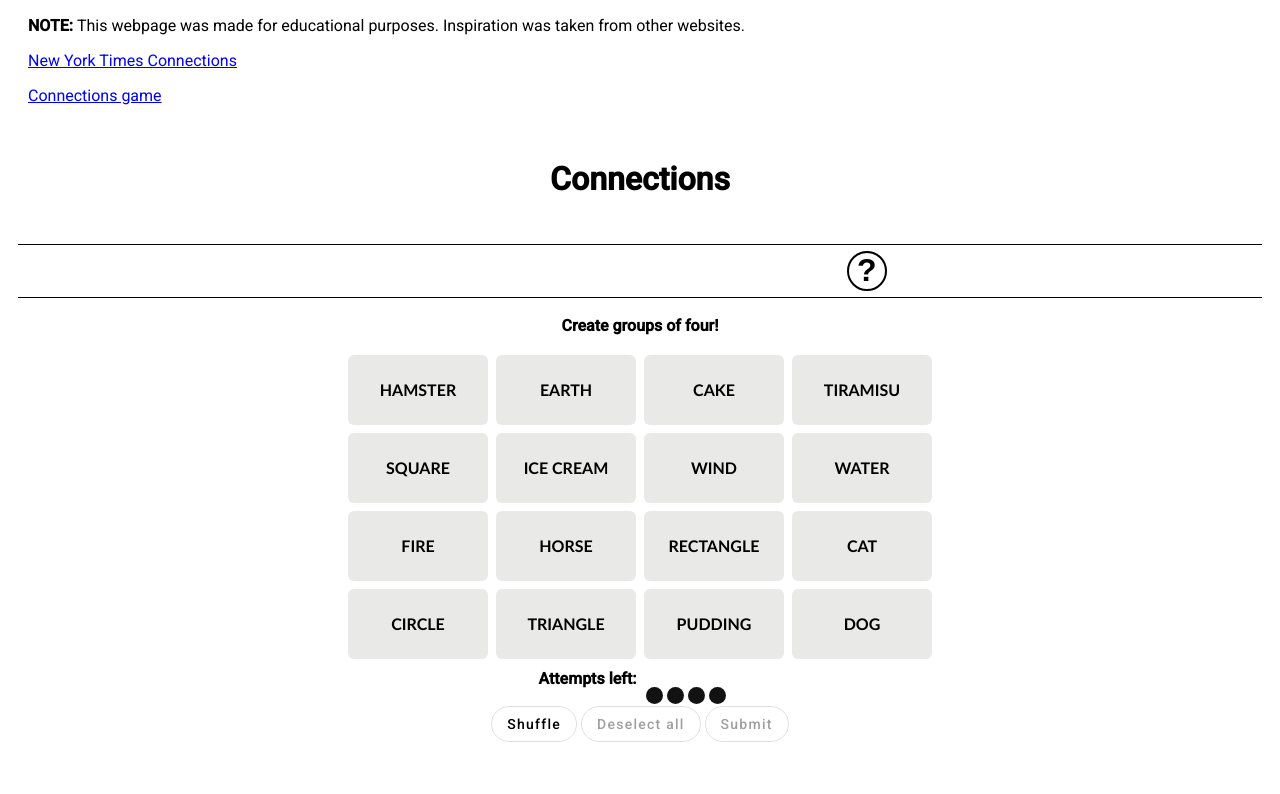
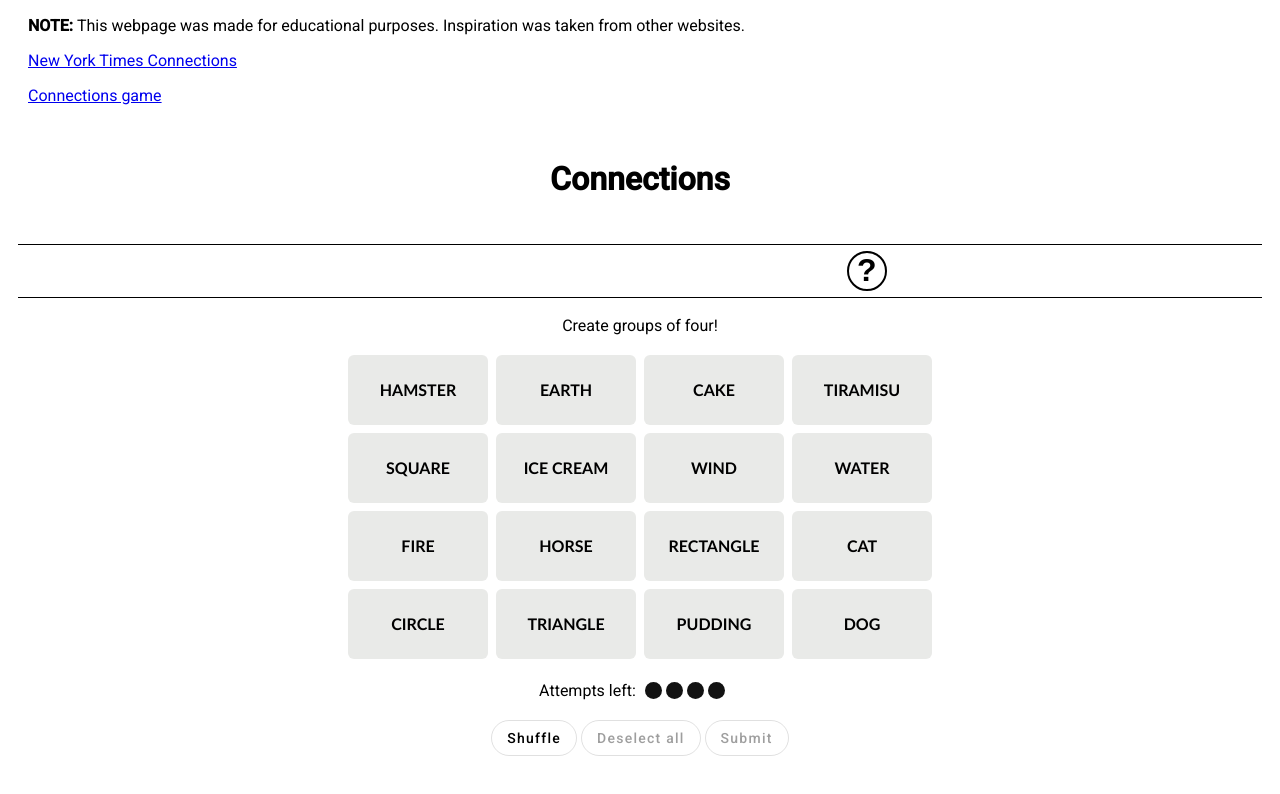
Before and after one commit to emmiberge/word-game-2.0, an Angular app: page / in a window 1280 px wide. Shown: the top 794 px of the page. Built offline with nearby package versions, Linux system fonts and the light colour scheme.

Commit message:
formatting attempts left

```diff
--- a/src/app/app.component.css
+++ b/src/app/app.component.css
@@ -10,6 +10,7 @@ h5{
     font-size: medium;
     margin: 0;
     padding: 0;
+    font-weight: normal;
 }
 
 .inner-container{
@@ -17,6 +18,7 @@ h5{
     display: flex;
     flex-direction: column;
     align-items: center;
+    margin-bottom: 12px;
 }
 
 .title{
@@ -24,6 +26,12 @@ h5{
     padding-bottom: 24px;
 }
 
+.attemptRow{
+    display: flex;
+    align-items: center;
+    margin-top: 12px;
+    margin-bottom: 18px;
+}
 
 
 .dotAttempt{
@@ -32,7 +40,6 @@ h5{
     border-radius: 50%;
     background-color: rgb(18, 18, 18);
     display: inline-block;
-    margin-top: 18px;
     margin-left: 4px;
 }
 
--- a/src/app/app.component.html
+++ b/src/app/app.component.html
@@ -16,7 +16,7 @@
       <app-finished-row [correctGuesses]="correctGuesses" style="width: 585px;"></app-finished-row>
       <app-grid (taskNameEvent) = 'receiveGameEvent($event)' (correctGuess)='addCorrectGuess($event)' ></app-grid>
     </div>
-    <div style="display: flex;">
+    <div class="attemptRow">
       <h5 class="textAttempts">Attempts left:</h5>
       <div class="dotContainer" >
         <span *ngFor="let n of numSequence(attemptsLeft)" class="dotAttempt"></span>
```
